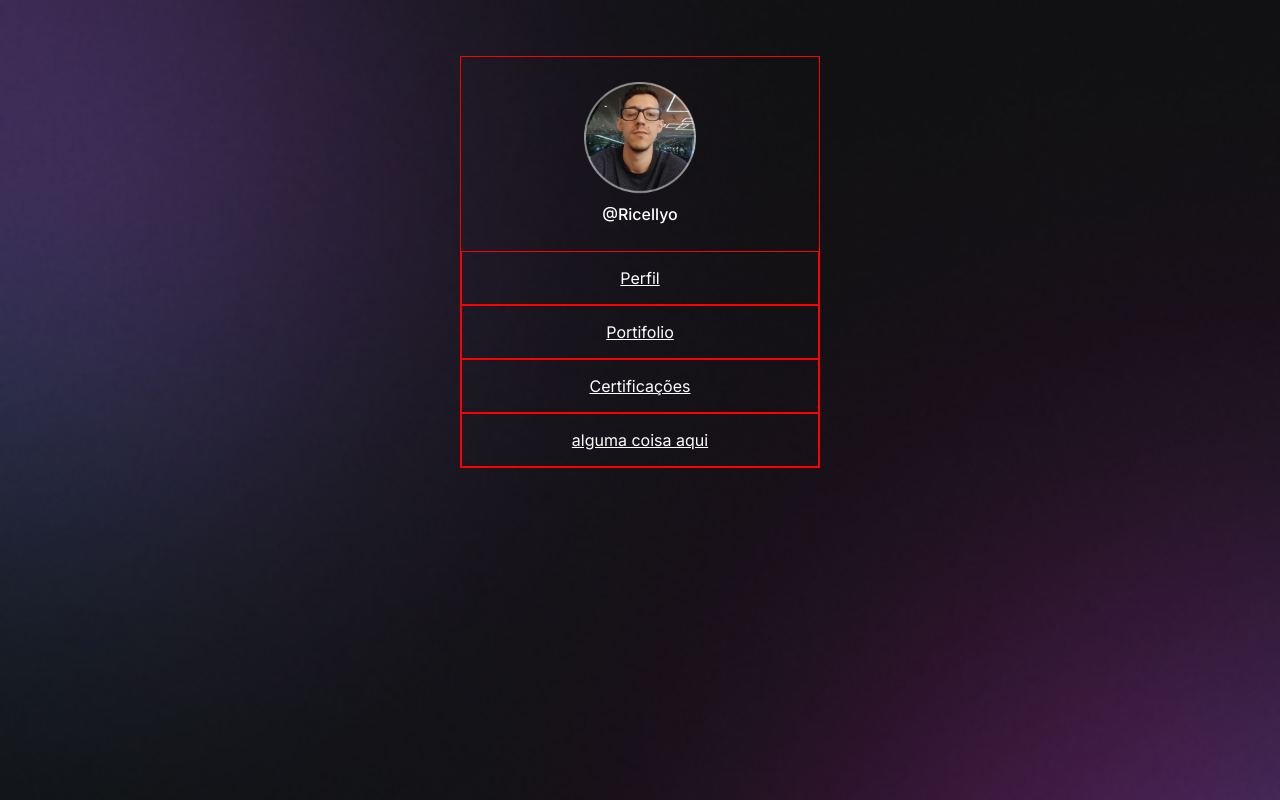
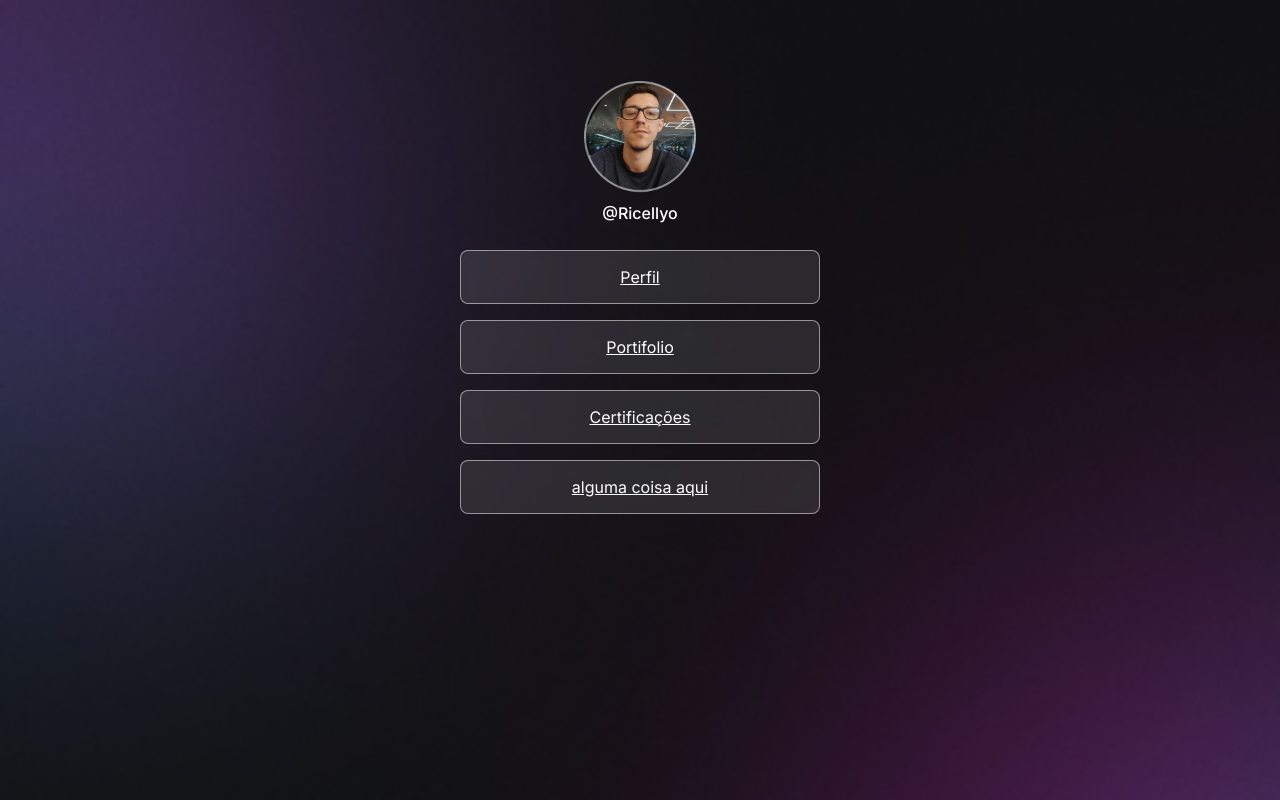
Before and after one commit to Ricellyo/AgregadorD_links, a plain HTML site: page index.html in a window 1280 px wide. Drawn offline with Linux system fonts and the light colour scheme.

Commit message:
alinhando elementos com flex e aplicando propriedades

```diff
--- a/style.css
+++ b/style.css
@@ -11,7 +11,7 @@ body * {
   color: #ffffff;
 }
 #container {
-  border: 1px solid red;
+  /* border: 1px solid red;  */
   width: 360px;
   /* height: 712px; */
   margin: 56px auto 0px;
@@ -36,12 +36,22 @@ body * {
 /* perfil concluido e iniciando as caixas de links  */
 ul {
   list-style: none;
+
+  display: flex;
+  flex-direction: column;
+  gap: 16px;
 }
-ul li{
-  border: 1px solid red;
+ul li a{
+  /* border: 1px solid red; */
   display: flex;
   justify-content: center;
-  align-items: center   ;
+  align-items: center ;
   padding: 16px 24px;
 
+  background: rgba(255, 255, 255, 0.1);
+  border: 1px solid rgba(255, 255, 255, 0.5);
+  border-radius: 8px;
+
+  backdrop-filter: blur(4px);
+  -webkit-backdrop-filter: blur(4px);
 }
```
